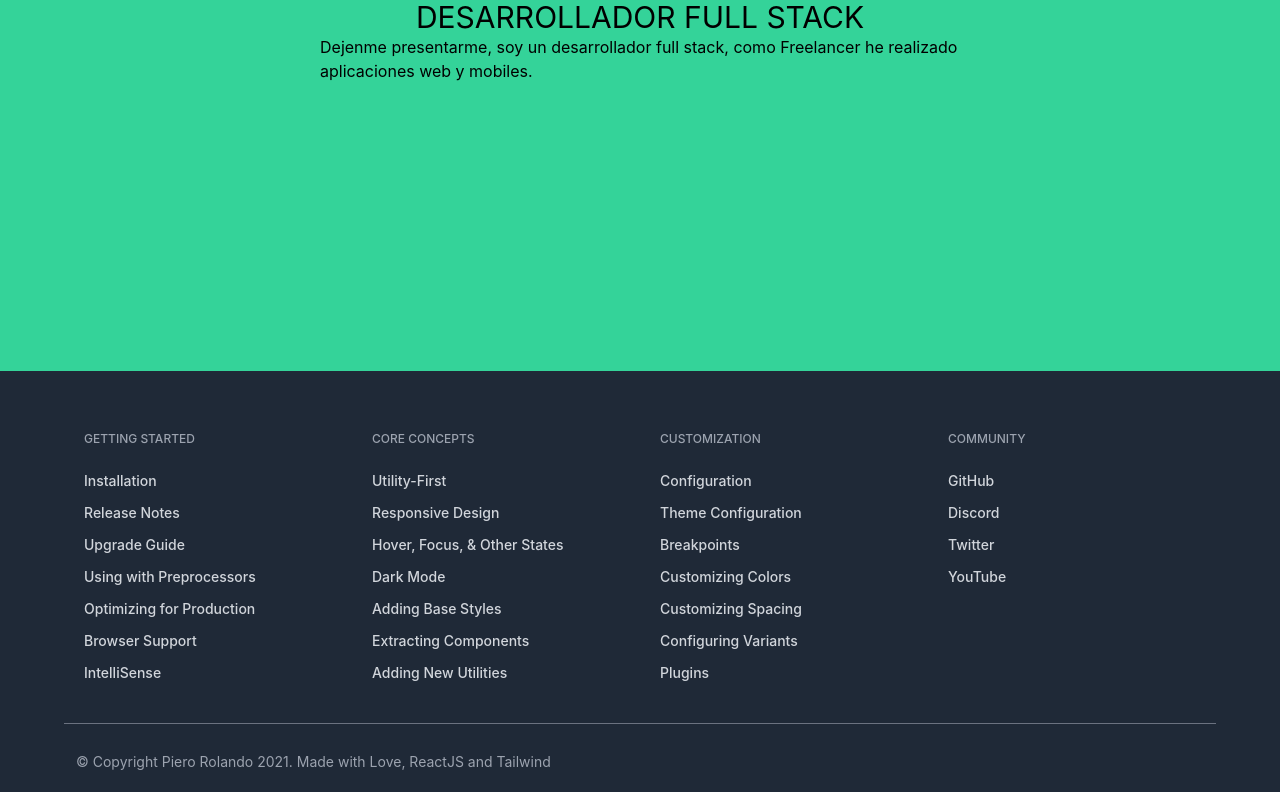
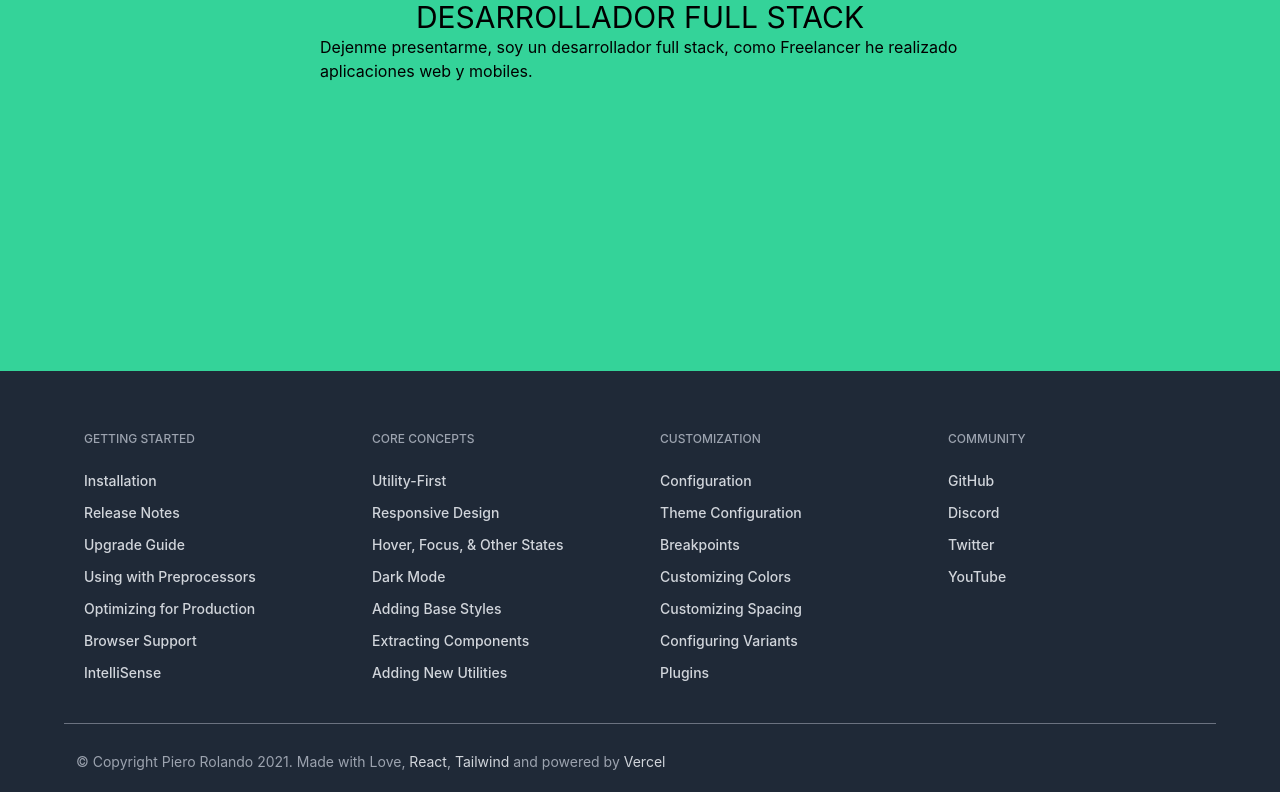
Before and after one commit to pierorolando1/pierorolandovercel, a Next.js app: page / in a window 1280 px wide. Shown: the part 989-1781 px from the top of the page. Built offline with nearby package versions, Linux system fonts and the light colour scheme; some icons are missing; a small style sheet from the web is missing.

Commit message:
add the tecnologies credits

```diff
--- a/components/Footer/Footer.js
+++ b/components/Footer/Footer.js
@@ -1,3 +1,4 @@
+import Link from 'next/link'
 import React from 'react'
 
 const Footer = () => {
@@ -126,7 +127,7 @@ const Footer = () => {
             border-t border-gray-500 text-gray-400 text-sm
             flex-col md:flex-row max-w-6xl">
             <div className="mt-2">
-                © Copyright Piero Rolando 2021. Made with Love, ReactJS and Tailwind
+                © Copyright Piero Rolando 2021. Made with Love, <a href="https://reactjs.org/" target="_blank" className="text-gray-300 hover:underline">React</a>, <a href="https://tailwindcss.com/" target="_blank" className="text-gray-300 hover:underline">Tailwind</a> and powered by <a href="https://vercel.com" target="_blank" className="text-gray-300 hover:underline">Vercel</a>
             </div>
 
             {/* <!-- Required Unicons (if you want) --> */}
```
